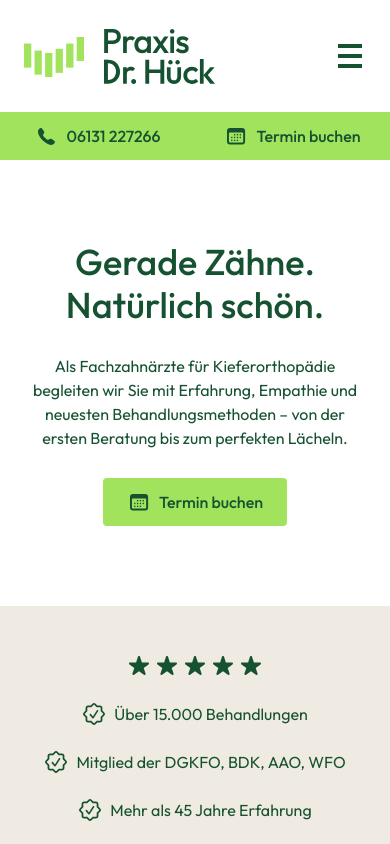
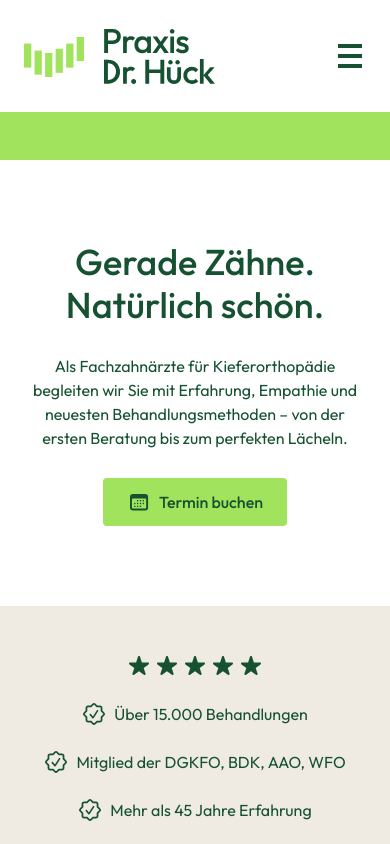
Before and after one commit to mstnwl/geradezaehne, a Next.js app: page / in a window 390 px wide. Shown: the top 844 px of the page. Built offline with nearby package versions, Linux system fonts and the light colour scheme.

Commit message:
fix: hide empty green bar phone and booking controls
Read phone and booking only from opening_hours. Leave each control out when its fields are unset, and keep the hours text.

```diff
--- a/components/header/sub-header.tsx
+++ b/components/header/sub-header.tsx
@@ -69,6 +69,9 @@ export function SubHeader({
 }) {
   const count = lines.length;
   const cycling = count > 1;
+  const showPhone = Boolean(phoneNumber && phoneHref);
+  const showBooking = Boolean(bookingLabel && bookingHref);
+  const actionCount = Number(showPhone) + Number(showBooking);
 
   return (
     <div className="sticky top-0 z-10">
@@ -89,8 +92,12 @@ export function SubHeader({
               </span>
             ))}
           </p>
-          <div className="grid h-full w-full grid-cols-2 items-center lg:flex lg:w-auto lg:gap-gutter">
-            <PhoneAction href={phoneHref} label={phoneNumber} />
+          {actionCount > 0 ? (
+            <div
+              className={`grid h-full items-center lg:flex lg:w-auto lg:gap-gutter ${actionCount > 1 ? "w-full grid-cols-2" : "w-full lg:w-auto"}`}
+            >
+              {showPhone ? <PhoneAction href={phoneHref} label={phoneNumber} /> : null}
+              {showBooking ? (
                 <BookingLink
                   href={bookingHref}
                   overlay={bookingOverlay}
@@ -106,7 +113,9 @@ export function SubHeader({
                   />
                   {bookingLabel}
                 </BookingLink>
+              ) : null}
             </div>
+          ) : null}
         </div>
       </div>
     </div>
--- a/lib/opening-hours.ts
+++ b/lib/opening-hours.ts
@@ -15,10 +15,10 @@ export type OpeningHoursContent = {
 
 const fallbackOpeningHoursContent: OpeningHoursContent = {
   lines: fallbackOpeningHours,
-  phoneNumber: "06131 227266",
-  phoneHref: "tel:+496131227266",
-  bookingLabel: "Termin buchen",
-  bookingHref: "#",
+  phoneNumber: "",
+  phoneHref: "",
+  bookingLabel: "",
+  bookingHref: "",
   overlay: false,
 };
 
@@ -47,19 +47,17 @@ function apiBase(region: string) {
   }
 }
 
-function textField(value: unknown, fallback: string) {
+function textField(value: unknown) {
   if (typeof value !== "string") {
-    return fallback;
+    return "";
   }
 
-  const trimmed = value.trim();
-
-  return trimmed || fallback;
+  return value.trim();
 }
 
-function linkHref(value: unknown, fallback: string) {
+function linkHref(value: unknown) {
   if (!value || typeof value !== "object" || Array.isArray(value)) {
-    return fallback;
+    return "";
   }
 
   const link = value as StoryblokLink;
@@ -68,7 +66,7 @@ function linkHref(value: unknown, fallback: string) {
   const trimmed = raw.trim();
 
   if (!trimmed || trimmed === "home") {
-    return fallback;
+    return "";
   }
 
   if (trimmed.startsWith("#") || /^(https?:|mailto:|tel:)/i.test(trimmed)) {
@@ -141,10 +139,10 @@ async function loadOpeningHours(token: string, region: string) {
 
     return {
       lines: lines.length > 0 ? lines : fallbackOpeningHours,
-      phoneNumber: textField(content?.phone_number, fallbackOpeningHoursContent.phoneNumber),
-      phoneHref: linkHref(content?.phone_link, fallbackOpeningHoursContent.phoneHref),
-      bookingLabel: textField(content?.booking_label, fallbackOpeningHoursContent.bookingLabel),
-      bookingHref: linkHref(content?.booking_link, fallbackOpeningHoursContent.bookingHref),
+      phoneNumber: textField(content?.phone_number),
+      phoneHref: linkHref(content?.phone_link),
+      bookingLabel: textField(content?.booking_label),
+      bookingHref: linkHref(content?.booking_link),
       overlay: content?.overlay === true,
     };
   } catch {
```
Lines whose indentation alone changed are shown as unchanged.
